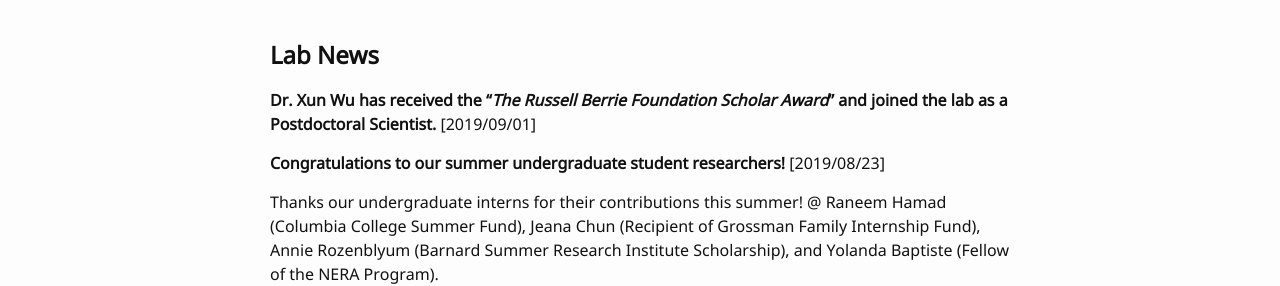
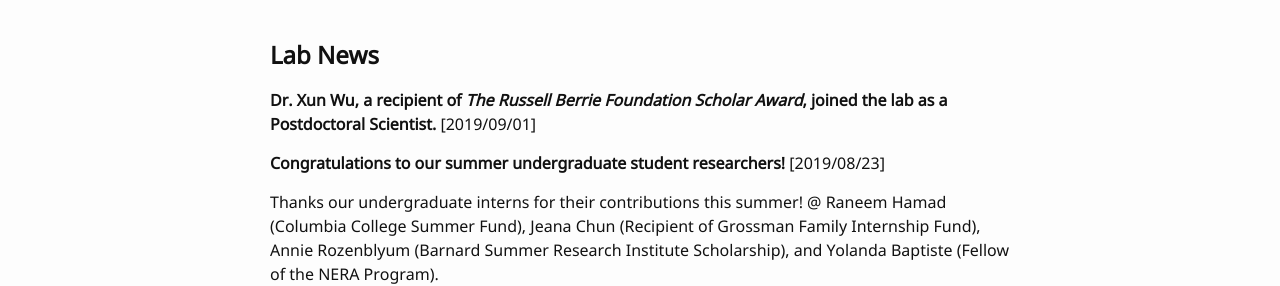
Before and after one commit to hanruizhang/zhanglab, a Jekyll site: the page built from 5_News.md, in a window 1280 px wide. Shown: the part 242-528 px from the top of the page. Built offline with Jekyll 4.4.1, drawn with Linux system fonts in a browser that asks for light colours.

Commit message:
Update 5_News.md

```diff
--- a/5_News.md
+++ b/5_News.md
@@ -10,7 +10,7 @@
 
 
 ## **Lab News**
-#### **Dr. Xun Wu has received the "_The Russell Berrie Foundation Scholar Award_" and joined the lab as a Postdoctoral Scientist.** [2019/09/01]
+#### **Dr. Xun Wu, a recipient of _The Russell Berrie Foundation Scholar Award_, joined the lab as a Postdoctoral Scientist.** [2019/09/01]
 #### **Congratulations to our summer undergraduate student researchers!** [2019/08/23]
 Thanks our undergraduate interns for their contributions this summer! @ Raneem Hamad (Columbia College Summer Fund), Jeana Chun (Recipient of Grossman Family Internship Fund), Annie Rozenblyum (Barnard Summer Research Institute Scholarship), and Yolanda Baptiste (Fellow of the NERA Program).
 #### **Fang has received an _ATVB Travel Award for Young Investigators_ and an _Outstanding Poster Award_ !** @ Vascular Discovery 2019 Scientific Sessions in Boston, MA. [2019/05/16]
```
